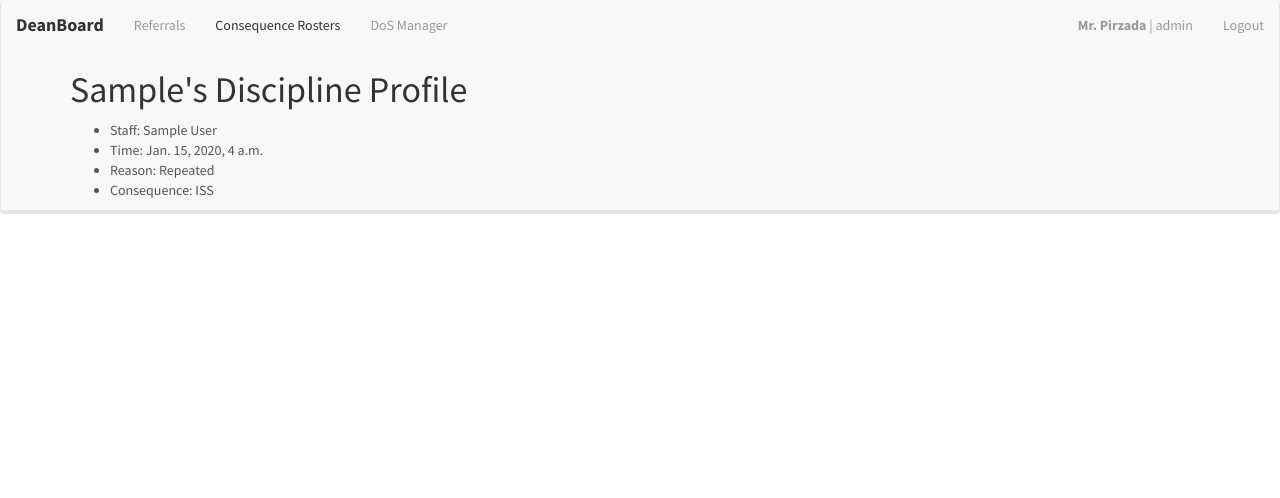
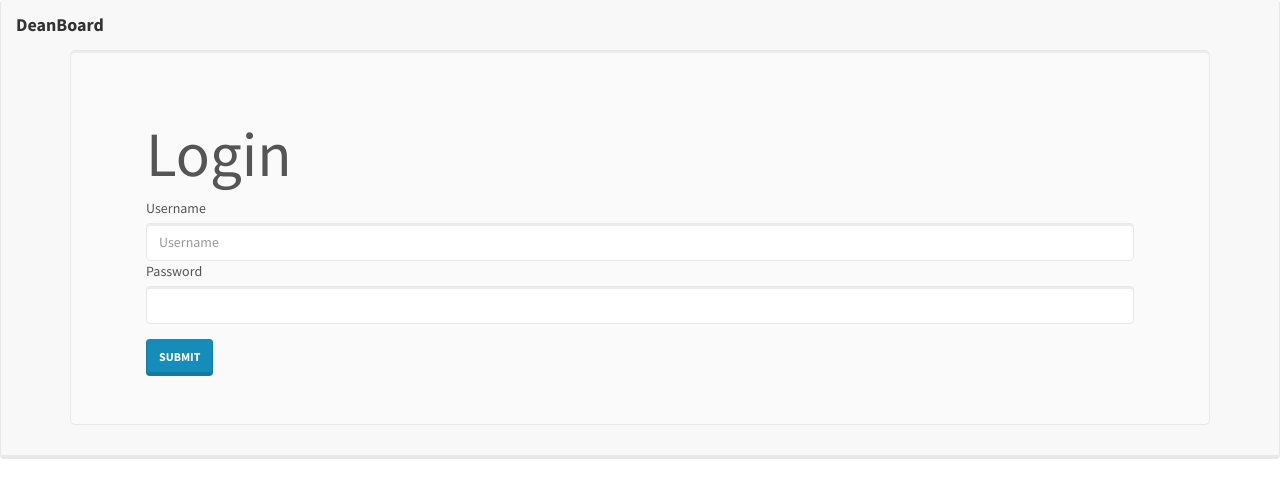
Before and after one commit to adpirz/deanboard2, a Django app: page /scholar/1 in a window 1280 px wide. Shown: the top 498 px of the page. Run offline with Django 3.2, Linux system fonts and the light colour scheme; tables that the repository leaves empty hold one stand-in row (values such as "Sample post"); some libraries are stand-ins or nearby versions.

Commit message:
updated login and navbar

```diff
--- a/deanboard2/urls.py
+++ b/deanboard2/urls.py
@@ -8,5 +8,4 @@ urlpatterns = patterns('',
 
     url(r'^admin/', include(admin.site.urls)),
     url(r'^', include('referrals.urls')),
-    #url(r'^$', include('referrals.urls')),
 )
--- a/referrals/urls.py
+++ b/referrals/urls.py
@@ -1,5 +1,5 @@
 from django.conf.urls import patterns, url
-from referrals.views import ReferralCreate, ReferralEdit, user_login, ScholarReferrals, IndexView
+from referrals.views import ReferralCreate, ReferralEdit, user_login, ScholarReferrals, IndexView, user_logout
 from django.views.generic.list import ListView
 from django.views.generic.detail import DetailView
 from django.views.generic.edit import CreateView, UpdateView, DeleteView
@@ -17,6 +17,7 @@ urlpatterns = patterns('',
 	url(r'^new/$', ReferralCreate.as_view(), name='referral_new'),
 	url(r'^all/$', ListView.as_view(model=Referral), name='referral_list'),
 	url(r'^login/$',user_login, name='user_login'),
+	url(r'^logout/$',user_logout, name='user_logout'),
 	url(r'^scholar/(?P<pk>\d+)$',ScholarReferrals.as_view(), name='scholar'),
 
 	)
--- a/referrals/views.py
+++ b/referrals/views.py
@@ -6,6 +6,7 @@ from django.views.generic.detail import DetailView
 from django.views.generic.edit import CreateView, UpdateView, DeleteView
 from django.core.urlresolvers import reverse_lazy
 from django.contrib.auth import authenticate, login
+from django.contrib.auth.views import logout
 from django.contrib.auth.decorators import login_required
 from crispy_forms.helper import FormHelper
 from crispy_forms.layout import Submit
@@ -58,16 +59,6 @@ class ReferralCreate(CreateView):
 class ReferralEdit(UpdateView):
 	model = Referral
 	fields = ['scholar','staff','reason','description','consequence']
-	def __init__(self, *args, **kwargs):
-		super(ReferralEdit, self).__init__(*args, **kwargs)
-		self.helper = FormHelper()
-		self.helper.form_id = 'id-referral'
-		self.helper.form_method='post'
-		self.helper.form_class='ModelForm'
-		self.helper.form_action='submit'
-
-		self.helper.add_input(Submit('submit','Submit'))
-
 
 def user_login(request):
 	if request.method == 'POST':
@@ -87,3 +78,8 @@ def user_login(request):
 
 	else:
 		return render(request,'referrals/login.html',{})
+
+@login_required
+def user_logout(request):
+	logout(request)
+	return HttpResponseRedirect('/')
--- a/requirements.txt
+++ b/requirements.txt
@@ -2,6 +2,7 @@ Django==1.7
 dj-database-url==0.3.0
 dj-static==0.0.6
 django-crispy-forms==1.4.0
+django-dajax==0.9.2
 django-dajaxice==0.7
 django-toolbelt==0.0.1
 gunicorn==19.1.1
--- /dev/null
+++ b/static/js/referrals-ajax.js
@@ -0,0 +1,3 @@
+$(document).ready(function(){
+
+})
--- a/templates/base.html
+++ b/templates/base.html
@@ -27,33 +27,60 @@
                     <span class="icon-bar"></span>
                     <span class="icon-bar"></span>
                 </button>
-                <a class="navbar-brand" href="#"><strong>DeanBoard</strong></a>
+                <a class="navbar-brand" href="{% url 'index' %}"><strong>DeanBoard</strong></a>
+                {% if user.is_authenticated %}
+                <form class="navbar-form navbar-left" action="{% url 'referral_new' %}">
+                    <button type="submit" class="btn btn-default">New Referral</button>
+                </form>
+                {% endif %}
             </div>
 
             <!-- Collect the nav links, forms, and other content for toggling -->
             <div class="collapse navbar-collapse navbar-ex1-collapse">
-                <ul class="nav navbar-nav">
-                    <li><a href="#">Referrals</a></li>
-                    <li class="active"><a href="#">Consequence Rosters</a></li>
-                    <li><a href="#">DoS Manager</a></li>
-                </ul>
-<!--                 <form class="navbar-form navbar-left" role="search">
-                    <div class="form-group">
-                        <input type="text" class="form-control" placeholder="Find Student">
-                    </div>
-                    <button type="submit" class="btn btn-default">Submit</button>
-                </form> -->
+
                 <ul class="nav navbar-nav navbar-right">
-                    <li><a href="user"><strong>Mr. Pirzada</strong> | admin</a></li>
-                    <li><a href="logout">Logout</a></li>
+                    {% if user.is_authenticated %}
+                        {% if user.staff.prefix %}
+                        <li><a href="user"><strong>{{ user.staff.prefix }} {{ user.last_name }}</strong></a></li>
+                        {% else %}
+                        <li><a href="user"><strong>{{ user.username}}</strong></a></li>
+                        {% endif %}
+                        <li><a href="{% url 'user_logout' %}">Logout</a></li>
+                    {% endif %}
+
                 </ul>
             </div><!-- /.navbar-collapse -->
             <div class="container">
-            	{% block body_block %}
+            {% if user.is_authenticated %}
+                {% block body_block %}
+                {% endblock body_block %}
+            {% else %}
+                <div class="jumbotron">
+                    <div class="container">
+                        <h1>Login</h1>
+                            <form action="{% url 'user_login' %}" method="post" accept-charset="utf-8">
+                            {% csrf_token %}
+                                {% if error %}
+                                   <div class="alert alert-danger">
+                                       <button type="button" class="close" data-dismiss="alert" aria-hidden="true">&times;</button>
+                                       <strong>Error</strong> {{ error }}
+                                   </div>
+                                {% endif %}
+                                <div class="form-group">
+                                    <label for="username">Username</label>
+                                    <input type="text" class="form-control" name="username" placeholder="Username">
+                                    <label for="password">Password</label>
+                                    <input type="password" name="password" class="form-control" required="required">
+                                </div>
 
-     			{% endblock body_block %}
+                                <button type="submit" class="btn btn-primary">Submit</button>
+                            </form>
+                    </div>
+                </div>
+            {% endif %}
+
             </div>
             <!-- jQuery -->
-        <script src="//code.jquery.com/jquery.js"></script>
+        <script src="https://ajax.googleapis.com/ajax/libs/jquery/2.1.3/jquery.min.js"></script>
         <!-- Bootstrap JavaScript -->
         <script src="//netdna.bootstrapcdn.com/bootstrap/3.1.1/js/bootstrap.min.js"></script>
--- a/templates/referrals/scholar_referrals.html
+++ b/templates/referrals/scholar_referrals.html
@@ -3,19 +3,34 @@
 
 {% block body_block %}
 
-<h1>{{ scholar.first_name }}'s Discipline Profile</h1>
+<h1>{{ scholar.first_name }} {{ scholar.last_name }}'s Discipline Profile</h1>
 
 {% for referral in referral_list %}
-	<ul>
-		<li>Staff: {{ referral.staff }}</li>
-		<li>Time: {{ referral.datetime }}</li>
-		<li>Reason: {{ referral.reason }}</li>
-		<li>Consequence: {{ referral.consequence }} </li>
-	{% if user.is_authenticated %}
-		<li><a href = "{% url 'referral_delete' referral.pk %}">Delete?</a></li>
-		<li><a href = "{% url 'referral_delete' referral.pk %}">Edit?</a></li>
-	{% endif %}
-	</ul>
+
+	<div class="container col-sm-6 col-md-4 col-lg-4">
+		<div class="panel panel-default">
+			 <div class="panel-heading">
+				<h3 class="panel-title"><a href = "{% url 'referral' referral.pk %}">Ref #{{ referral.pk }}</a></h3>
+			</div>
+			<div class="panel-body">
+			<ul class="list-group">
+				<li class="list-group-item">Staff: {{ referral.staff }}</li>
+				<li class="list-group-item">Time: {{ referral.datetime }}</li>
+				<li class="list-group-item">Reason: {{ referral.reason }}</li>
+				<li class="list-group-item">Consequence: {{ referral.consequence }}</li>
+				<li class="list-group-item">Description: {{ referral.description }}</li>
+
+			</ul>
+			{% if user.is_authenticated %}
+			<div class="btn-group btn-group-justified">
+				<a href = "{% url 'referral_delete' referral.pk %}" class="btn btn-warning" >Delete</a>
+				<a href = "{% url 'referral_edit' referral.pk %}" class="btn btn-primary ">Edit</a>
+			</div>
+			{% endif %}
+			</div>
+			</div> <!--end one referral-->
+	</div>
+
 
 {% empty %}
 <h2>No referrals.</h2>
```
Also changed, not shown: templates/referrals/login.html (+21 -9 lines), 3 other files.
